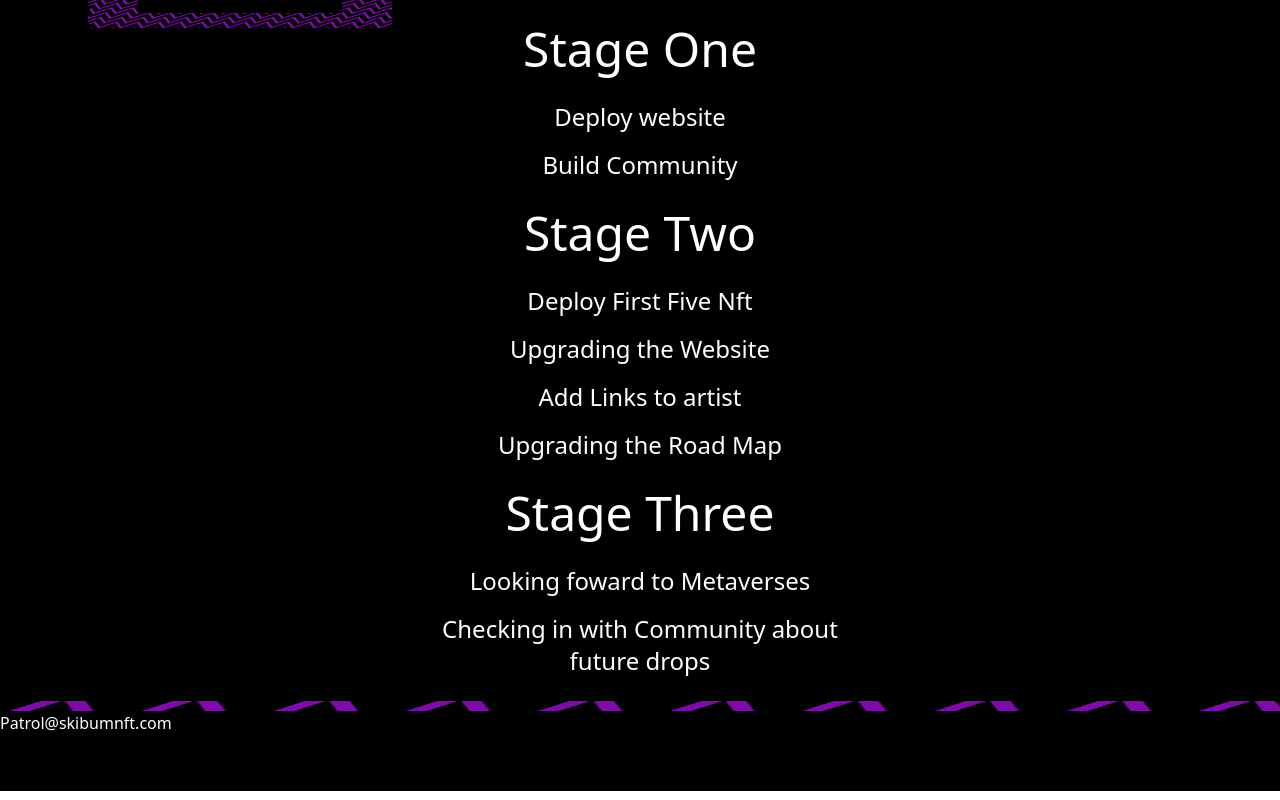
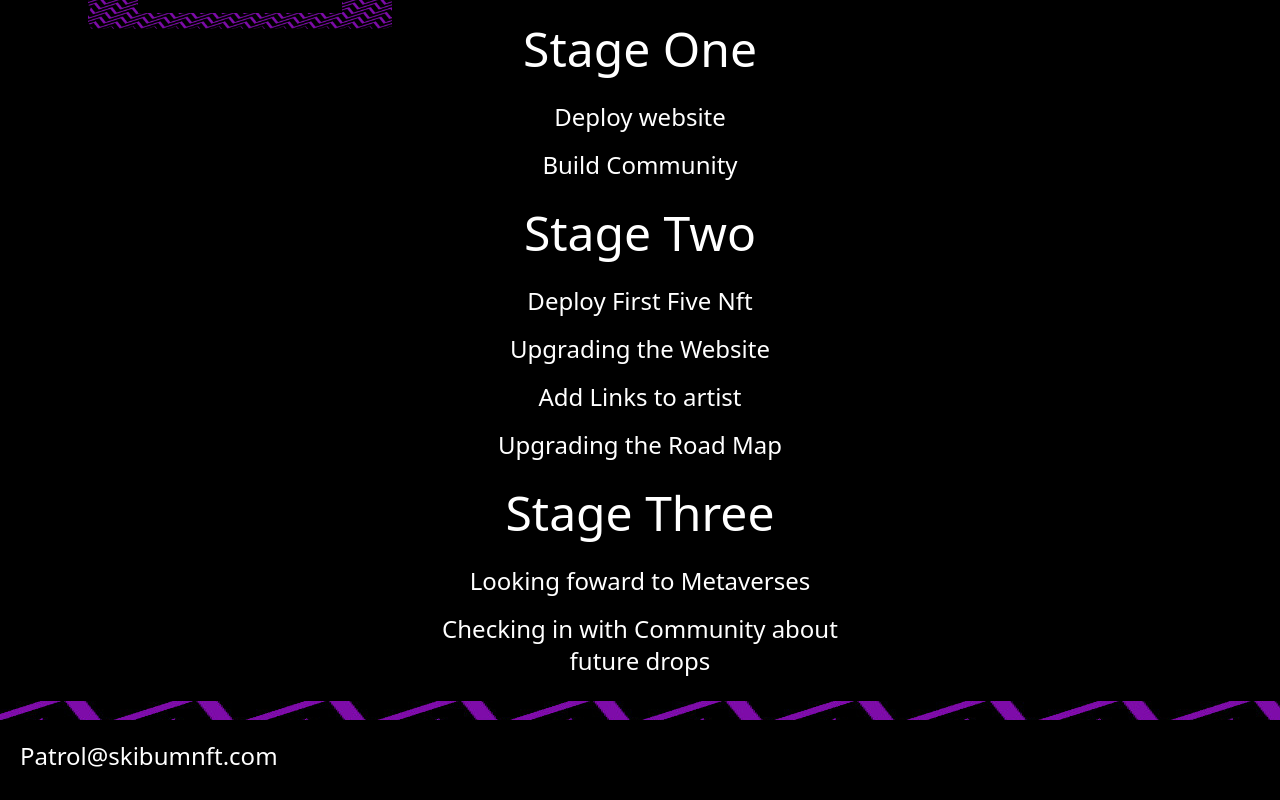
Before and after one commit to Jonathanvanhaaften/skibumnft, a React (Create React App) app in the folder skibumnft/: page / in a window 1280 px wide. Shown: the part 987-1787 px from the top of the page. Built offline with nearby package versions, Linux system fonts and the light colour scheme; no server answers; what react-alert-template-basic would draw is missing.

Commit message:
add the email into link

```diff
--- a/skibumnft/src/components/content/Footer.js
+++ b/skibumnft/src/components/content/Footer.js
@@ -9,8 +9,8 @@ export default function Footer() {
     return (
       <div className="h-100 grid grid-rows-5 bg-black h-12 w-full relative text-white" style={{ backgroundImage: `url('${bgimg}` }}>
 
-        <div  className="row-start-2 bg-fixed bg-black bg-cover h-20 relative">
-      <p>Patrol@skibumnft.com</p>
+        <div  className="row-start-3 p-5 bg-fixed bg-black bg-cover h-20 relative">
+      <a href="mailto:Patrol@skibumnft.com"  className="text-2xl">Patrol@skibumnft.com</a>
       </div>
       </div>
 
```
